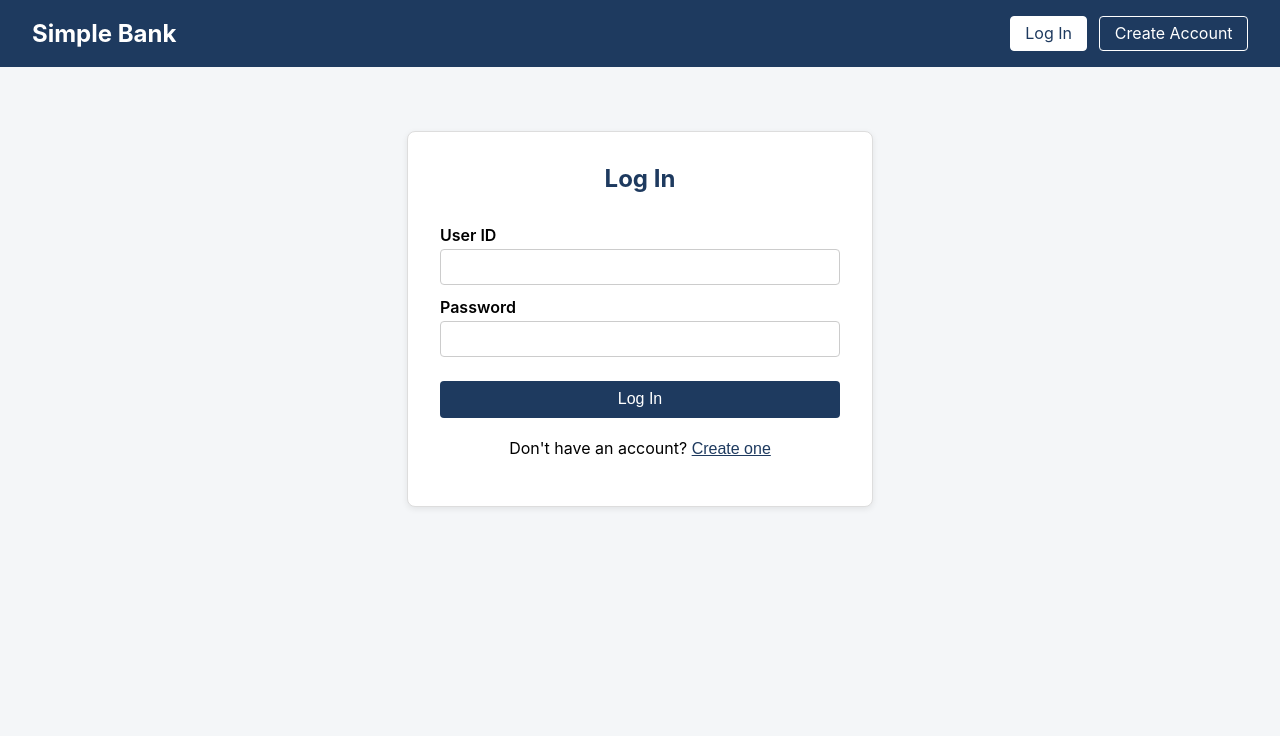
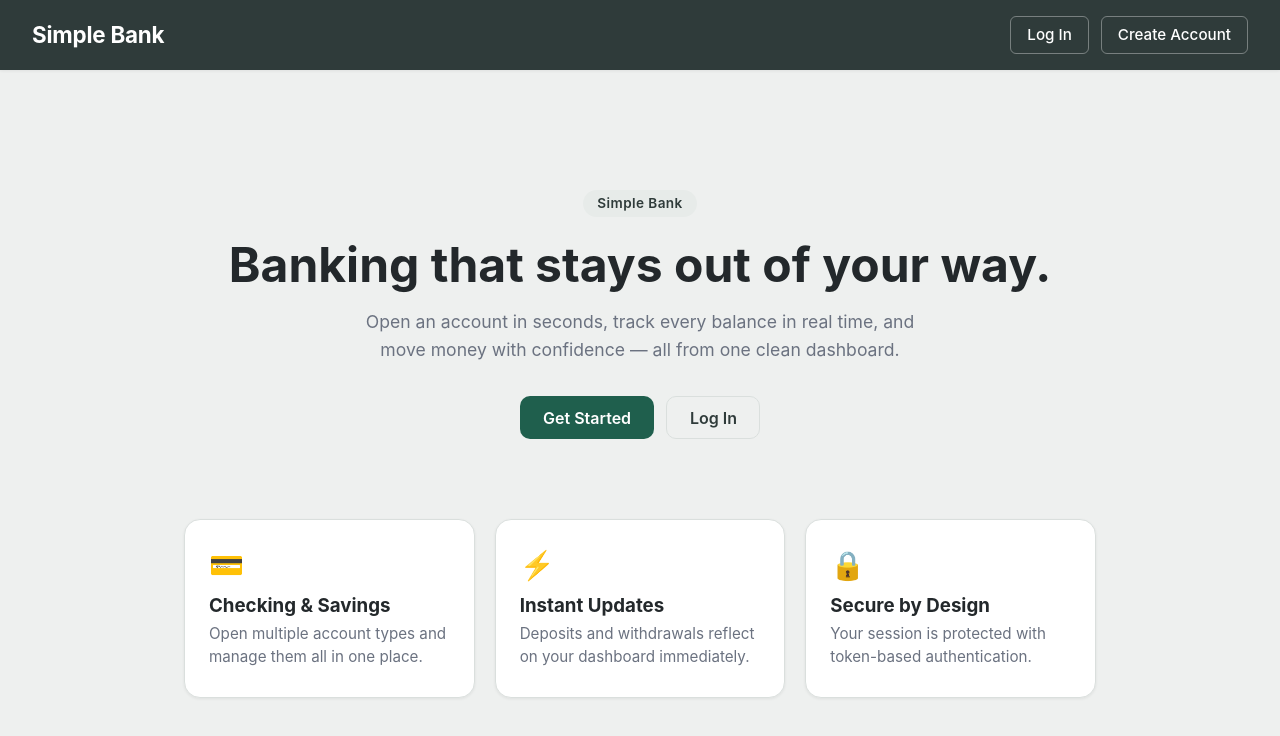
Before and after one commit to JustinCapili/bank-app, a React (Create React App) app in the folder bank-fe/: page / in a window 1280 px wide. Before the commit this address led to /login. Shown: the top 736 px of the page. Built offline with nearby package versions, Linux system fonts and the light colour scheme.

Commit message:
revamp fe and lambda implementation

```diff
--- a/bank-fe/src/App.css
+++ b/bank-fe/src/App.css
@@ -1,9 +1,62 @@
 .App {
-  text-align: center;
   min-height: 100vh;
-  background-color: #f4f6f8;
+  display: flex;
+  flex-direction: column;
+  background-color: var(--color-background);
 }
 
 .App-main {
-  padding: 1rem;
+  flex: 1;
+  padding: 1.5rem 1rem 3rem;
 }
+
+.btn {
+  padding: 0.65rem 1.4rem;
+  border-radius: var(--radius-md);
+  font-size: 1rem;
+  font-weight: 600;
+  cursor: pointer;
+  border: 1px solid transparent;
+  transition: transform 0.1s ease, box-shadow 0.15s ease, background-color 0.15s ease;
+}
+
+.btn:active {
+  transform: translateY(1px);
+}
+
+.btn-primary {
+  background-color: var(--color-accent);
+  color: white;
+}
+
+.btn-primary:hover {
+  background-color: var(--color-accent-dark);
+}
+
+.btn-ghost {
+  background: transparent;
+  color: var(--color-primary);
+  border-color: var(--color-border);
+}
+
+.btn-ghost:hover {
+  background-color: var(--color-primary-soft);
+}
+
+@keyframes fade-in-up {
+  from {
+    opacity: 0;
+    transform: translateY(8px);
+  }
+  to {
+    opacity: 1;
+    transform: translateY(0);
+  }
+}
+
+.form-card,
+.dashboard-card,
+.landing-hero,
+.landing-features {
+  animation: fade-in-up 0.3s ease both;
+}
--- a/bank-fe/src/App.js
+++ b/bank-fe/src/App.js
@@ -2,9 +2,11 @@ import { useState } from "react";
 import { Navigate, Route, Routes, useNavigate } from "react-router-dom";
 import "./App.css";
 import Header from "./components/Header";
+import Landing from "./components/Landing";
 import Login from "./components/Login";
 import CreateAccount from "./components/CreateAccount";
 import Dashboard from "./components/Dashboard";
+import NotFound from "./components/NotFound";
 import { createAccount, clearToken, getAccountsByUser } from "./api";
 
 function App() {
@@ -54,7 +56,7 @@ function App() {
       <Header user={user} onLogout={handleLogout} />
       <main className="App-main">
         <Routes>
-          <Route path="/" element={<Navigate to="/login" replace />} />
+          <Route path="/" element={<Landing user={user} />} />
           <Route
             path="/login"
             element={
@@ -88,6 +90,7 @@ function App() {
               )
             }
           />
+          <Route path="*" element={<NotFound />} />
         </Routes>
       </main>
     </div>
--- a/bank-fe/src/components/Forms.css
+++ b/bank-fe/src/components/Forms.css
@@ -1,16 +1,16 @@
 .form-card {
   max-width: 400px;
   margin: 3rem auto;
-  padding: 2rem;
-  border: 1px solid #ddd;
-  border-radius: 8px;
-  box-shadow: 0 2px 6px rgba(0, 0, 0, 0.08);
-  background: white;
+  padding: 2.25rem;
+  border: 1px solid var(--color-border);
+  border-radius: var(--radius-lg);
+  box-shadow: var(--shadow-md);
+  background: var(--color-surface);
 }
 
 .form-card h2 {
   margin-top: 0;
-  color: #1e3a5f;
+  color: var(--color-text);
 }
 
 .form-card form {
@@ -19,29 +19,45 @@
 }
 
 .form-card label {
-  margin-top: 0.75rem;
-  margin-bottom: 0.25rem;
+  margin-top: 0.9rem;
+  margin-bottom: 0.3rem;
   font-weight: 600;
+  font-size: 0.9rem;
   text-align: left;
+  color: var(--color-text-muted);
 }
 
 .form-card input,
 .form-card select {
-  padding: 0.5rem;
-  border: 1px solid #ccc;
-  border-radius: 4px;
+  padding: 0.65rem 0.75rem;
+  border: 1px solid var(--color-border);
+  border-radius: var(--radius-sm);
   font-size: 1rem;
+  transition: border-color 0.15s ease, box-shadow 0.15s ease;
+}
+
+.form-card input:focus,
+.form-card select:focus {
+  outline: none;
+  border-color: var(--color-accent);
+  box-shadow: 0 0 0 3px var(--color-primary-soft);
 }
 
 .form-card button[type="submit"] {
   margin-top: 1.5rem;
-  padding: 0.6rem;
-  background-color: #1e3a5f;
+  padding: 0.7rem;
+  background-color: var(--color-accent);
   color: white;
   border: none;
-  border-radius: 4px;
+  border-radius: var(--radius-sm);
   font-size: 1rem;
+  font-weight: 600;
   cursor: pointer;
+  transition: background-color 0.15s ease;
+}
+
+.form-card button[type="submit"]:hover:not(:disabled) {
+  background-color: var(--color-accent-dark);
 }
 
 .form-card button[type="submit"]:disabled {
@@ -50,21 +66,25 @@
 }
 
 .form-error {
-  color: #c0392b;
+  color: var(--color-error);
   margin: 0.5rem 0 0;
+  font-size: 0.9rem;
 }
 
 .form-footer {
   margin-top: 1.25rem;
   text-align: center;
+  color: var(--color-text-muted);
+  font-size: 0.9rem;
 }
 
 .link-button {
   background: none;
   border: none;
-  color: #1e3a5f;
+  color: var(--color-primary);
   text-decoration: underline;
   cursor: pointer;
   padding: 0;
-  font-size: 1rem;
+  font-size: 0.9rem;
+  font-weight: 600;
 }
--- a/bank-fe/src/components/Header.css
+++ b/bank-fe/src/components/Header.css
@@ -3,13 +3,20 @@
   align-items: center;
   justify-content: space-between;
   padding: 1rem 2rem;
-  background-color: #1e3a5f;
+  background-color: var(--color-primary);
   color: white;
+  position: sticky;
+  top: 0;
+  z-index: 10;
+  box-shadow: var(--shadow-sm);
 }
 
 .app-header__brand {
-  font-size: 1.5rem;
-  font-weight: bold;
+  font-size: 1.4rem;
+  font-weight: 700;
+  color: white;
+  text-decoration: none;
+  letter-spacing: -0.01em;
 }
 
 .app-header__nav {
@@ -18,23 +25,41 @@
   gap: 0.75rem;
 }
 
-.app-header__nav button,
-.app-header__nav a {
-  background: transparent;
-  border: 1px solid white;
-  color: white;
-  padding: 0.4rem 0.9rem;
-  border-radius: 4px;
+.app-header__nav a,
+.app-header__nav button {
+  display: inline-flex;
+  align-items: center;
+  justify-content: center;
+  box-sizing: border-box;
+  height: 2.35rem;
+  padding: 0 1rem;
+  border: 1px solid rgba(255, 255, 255, 0.35);
+  border-radius: var(--radius-sm);
+  font-size: 0.95rem;
+  font-weight: 500;
   cursor: pointer;
   text-decoration: none;
+  background: transparent;
+  color: white;
+  transition: background-color 0.15s ease, color 0.15s ease;
 }
 
-.app-header__nav button.active,
+.app-header__nav a:hover,
+.app-header__nav button:hover {
+  background-color: rgba(255, 255, 255, 0.12);
+}
+
 .app-header__nav a.active {
   background-color: white;
-  color: #1e3a5f;
+  color: var(--color-primary);
+  border-color: white;
+}
+
+.app-header__nav a.btn-primary {
+  border: none;
 }
 
 .app-header__user {
-  margin-right: 0.5rem;
+  margin-right: 0.25rem;
+  opacity: 0.9;
 }
--- a/bank-fe/src/components/Header.js
+++ b/bank-fe/src/components/Header.js
@@ -1,13 +1,21 @@
-import { NavLink } from "react-router-dom";
+import { Link, NavLink } from "react-router-dom";
 import "./Header.css";
 
 function Header({ user, onLogout }) {
   return (
     <header className="app-header">
-      <div className="app-header__brand">Simple Bank</div>
+      <Link to="/" className="app-header__brand">
+        Simple Bank
+      </Link>
       <nav className="app-header__nav">
         {user ? (
           <>
+            <NavLink
+              to="/dashboard"
+              className={({ isActive }) => (isActive ? "active" : "")}
+            >
+              Dashboard
+            </NavLink>
             <span className="app-header__user">Welcome, {user.name}</span>
             <button onClick={onLogout}>Log Out</button>
           </>
@@ -21,7 +29,7 @@ function Header({ user, onLogout }) {
             </NavLink>
             <NavLink
               to="/create"
-              className={({ isActive }) => (isActive ? "active" : "")}
+              className={({ isActive }) => (isActive ? " active" : "")}
             >
               Create Account
             </NavLink>
--- /dev/null
+++ b/bank-fe/src/components/Landing.css
@@ -0,0 +1,83 @@
+.landing {
+  max-width: 960px;
+  margin: 0 auto;
+  padding: 2rem 1.5rem 4rem;
+}
+
+.landing-hero {
+  text-align: center;
+  padding: 4rem 1rem 3rem;
+}
+
+.landing-hero__badge {
+  display: inline-block;
+  padding: 0.35rem 0.9rem;
+  border-radius: 999px;
+  background: var(--color-primary-soft);
+  color: var(--color-primary);
+  font-weight: 600;
+  font-size: 0.85rem;
+  letter-spacing: 0.03em;
+  margin-bottom: 1.25rem;
+}
+
+.landing-hero h1 {
+  font-size: clamp(2rem, 4vw, 3rem);
+  line-height: 1.15;
+  margin: 0 0 1rem;
+  color: var(--color-text);
+}
+
+.landing-hero p {
+  max-width: 560px;
+  margin: 0 auto 2rem;
+  color: var(--color-text-muted);
+  font-size: 1.1rem;
+  line-height: 1.6;
+}
+
+.landing-hero__actions {
+  display: flex;
+  gap: 0.75rem;
+  justify-content: center;
+  flex-wrap: wrap;
+}
+
+.landing-features {
+  display: grid;
+  grid-template-columns: repeat(auto-fit, minmax(220px, 1fr));
+  gap: 1.25rem;
+  margin-top: 2rem;
+}
+
+.landing-feature {
+  background: var(--color-surface);
+  border: 1px solid var(--color-border);
+  border-radius: var(--radius-lg);
+  padding: 1.75rem 1.5rem;
+  text-align: left;
+  box-shadow: var(--shadow-sm);
+  transition: transform 0.15s ease, box-shadow 0.15s ease;
+}
+
+.landing-feature:hover {
+  transform: translateY(-2px);
+  box-shadow: var(--shadow-md);
+}
+
+.landing-feature__icon {
+  font-size: 1.75rem;
+  margin-bottom: 0.75rem;
+}
+
+.landing-feature h3 {
+  margin: 0 0 0.4rem;
+  color: var(--color-text);
+}
+
+.landing-feature p {
+  margin: 0;
+  color: var(--color-text-muted);
+  font-size: 0.95rem;
+  line-height: 1.5;
+}
--- /dev/null
+++ b/bank-fe/src/components/Landing.js
@@ -0,0 +1,64 @@
+import { useNavigate } from "react-router-dom";
+import "./Landing.css";
+
+function Landing({ user }) {
+  const navigate = useNavigate();
+
+  return (
+    <div className="landing">
+      <section className="landing-hero">
+        <span className="landing-hero__badge">Simple Bank</span>
+        <h1>Banking that stays out of your way.</h1>
+        <p>
+          Open an account in seconds, track every balance in real time, and move
+          money with confidence — all from one clean dashboard.
+        </p>
+        <div className="landing-hero__actions">
+          {user ? (
+            <button
+              className="btn btn-primary"
+              onClick={() => navigate("/dashboard")}
+            >
+              Go to Dashboard
+            </button>
+          ) : (
+            <>
+              <button
+                className="btn btn-primary"
+                onClick={() => navigate("/create")}
+              >
+                Get Started
+              </button>
+              <button
+                className="btn btn-ghost"
+                onClick={() => navigate("/login")}
+              >
+                Log In
+              </button>
+            </>
+          )}
+        </div>
+      </section>
+
+      <section className="landing-features">
+        <div className="landing-feature">
+          <div className="landing-feature__icon">💳</div>
+          <h3>Checking &amp; Savings</h3>
+          <p>Open multiple account types and manage them all in one place.</p>
+        </div>
+        <div className="landing-feature">
+          <div className="landing-feature__icon">⚡</div>
+          <h3>Instant Updates</h3>
+          <p>Deposits and withdrawals reflect on your dashboard immediately.</p>
+        </div>
+        <div className="landing-feature">
+          <div className="landing-feature__icon">🔒</div>
+          <h3>Secure by Design</h3>
+          <p>Your session is protected with token-based authentication.</p>
+        </div>
+      </section>
+    </div>
+  );
+}
+
+export default Landing;
--- /dev/null
+++ b/bank-fe/src/components/NotFound.css
@@ -0,0 +1,24 @@
+.not-found {
+  max-width: 480px;
+  margin: 4.5rem auto;
+  padding: 2rem;
+  text-align: center;
+}
+
+.not-found__code {
+  display: inline-block;
+  font-size: 3.5rem;
+  font-weight: 800;
+  color: var(--color-primary-soft);
+  -webkit-text-stroke: 2px var(--color-primary);
+}
+
+.not-found h1 {
+  margin: 0.5rem 0 0.75rem;
+  color: var(--color-text);
+}
+
+.not-found p {
+  color: var(--color-text-muted);
+  margin-bottom: 1.75rem;
+}
--- /dev/null
+++ b/bank-fe/src/components/NotFound.js
@@ -0,0 +1,19 @@
+import { useNavigate } from "react-router-dom";
+import "./NotFound.css";
+
+function NotFound() {
+  const navigate = useNavigate();
+
+  return (
+    <div className="not-found">
+      <span className="not-found__code">404</span>
+      <h1>We couldn't find that page.</h1>
+      <p>The page you're looking for doesn't exist or may have moved.</p>
+      <button className="btn btn-primary" onClick={() => navigate("/")}>
+        Back to Home
+      </button>
+    </div>
+  );
+}
+
+export default NotFound;
--- a/bank-fe/src/index.css
+++ b/bank-fe/src/index.css
@@ -1,5 +1,30 @@
+:root {
+  --color-primary: #2f3b3a;
+  --color-primary-dark: #1c2524;
+  --color-primary-soft: #e7ebe9;
+  --color-accent: #1f5f4d;
+  --color-accent-dark: #164439;
+  --color-text: #23282b;
+  --color-text-muted: #6b7280;
+  --color-surface: #ffffff;
+  --color-background: #eef0ef;
+  --color-border: #dadfdd;
+  --color-error: #b3261e;
+  --radius-sm: 6px;
+  --radius-md: 10px;
+  --radius-lg: 16px;
+  --shadow-sm: 0 1px 3px rgba(30, 35, 34, 0.07);
+  --shadow-md: 0 8px 24px rgba(30, 35, 34, 0.12);
+}
+
+* {
+  box-sizing: border-box;
+}
+
 body {
   margin: 0;
+  color: var(--color-text);
+  background-color: var(--color-background);
   font-family: -apple-system, BlinkMacSystemFont, 'Segoe UI', 'Roboto', 'Oxygen',
     'Ubuntu', 'Cantarell', 'Fira Sans', 'Droid Sans', 'Helvetica Neue',
     sans-serif;
@@ -7,6 +32,10 @@ body {
   -moz-osx-font-smoothing: grayscale;
 }
 
+button {
+  font-family: inherit;
+}
+
 code {
   font-family: source-code-pro, Menlo, Monaco, Consolas, 'Courier New',
     monospace;
```
Also changed, not shown: bank-fe/src/components/Dashboard.css (+91 -19 lines), bank-fe/src/components/Dashboard.js (+17 -3 lines), 2 other files (tests, documents, lock files or other folders).
